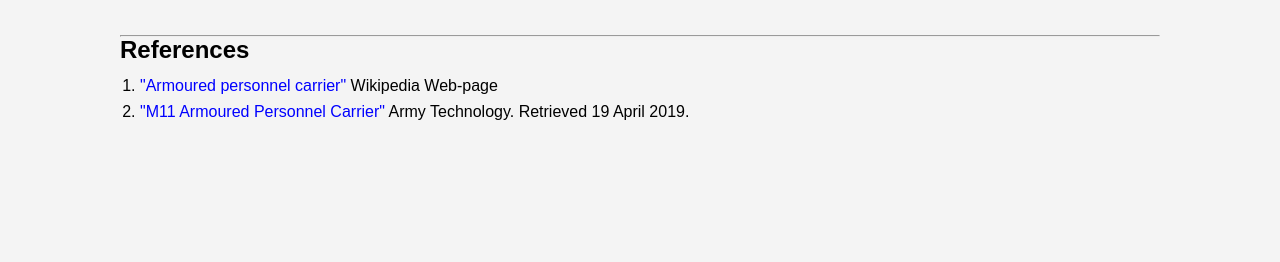
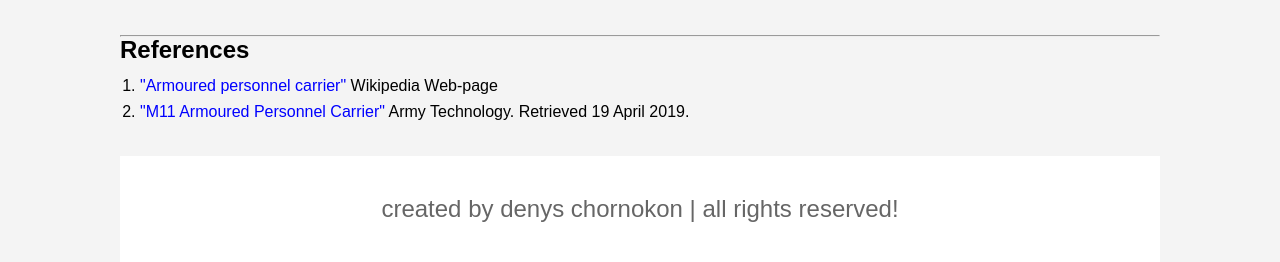
Before and after one commit to DenysChornokon/webdev-2, a plain HTML site: page lab2/index.html in a window 1280 px wide. Shown: the part 5057-5319 px from the top of the page. Before the commit the page ends 5191 px from the top, so only its background shows below. Drawn offline with Linux system fonts and the light colour scheme.

Commit message:
lab2 footer added

```diff
--- a/lab2/css/style.scss
+++ b/lab2/css/style.scss
@@ -136,3 +136,12 @@
 .space {
     text-indent: 30px;
 }
+
+.footer{
+    margin-top: 2rem;
+    font-size: 1.5rem;
+    padding:2.5rem;
+    text-align: center;
+    color: #666;
+    background: white;
+}
--- a/lab2/index.html
+++ b/lab2/index.html
@@ -210,8 +210,6 @@
         </section>
         <hr>
 
-        <footer>
-
         <section>
 
             <h2 id="Ref">References</h2>
@@ -234,8 +232,7 @@
 
         </section>
 
-
-        </footer>
+        <footer class="footer"> created by denys chornokon | all rights reserved!</footer>
     </div>
 
 </body>
```
Also changed, not shown: lab2/css/style.css, 1 other file. Lines whose indentation alone changed are shown as unchanged.
